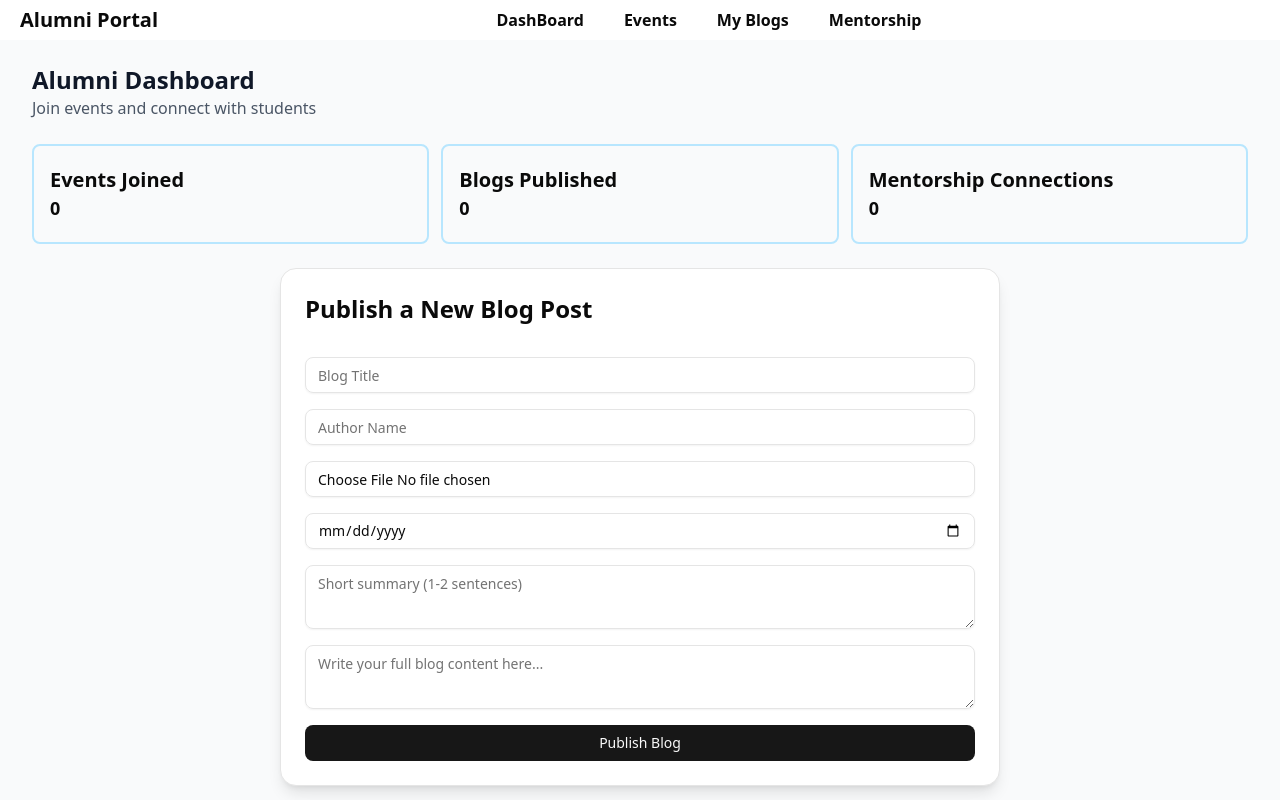
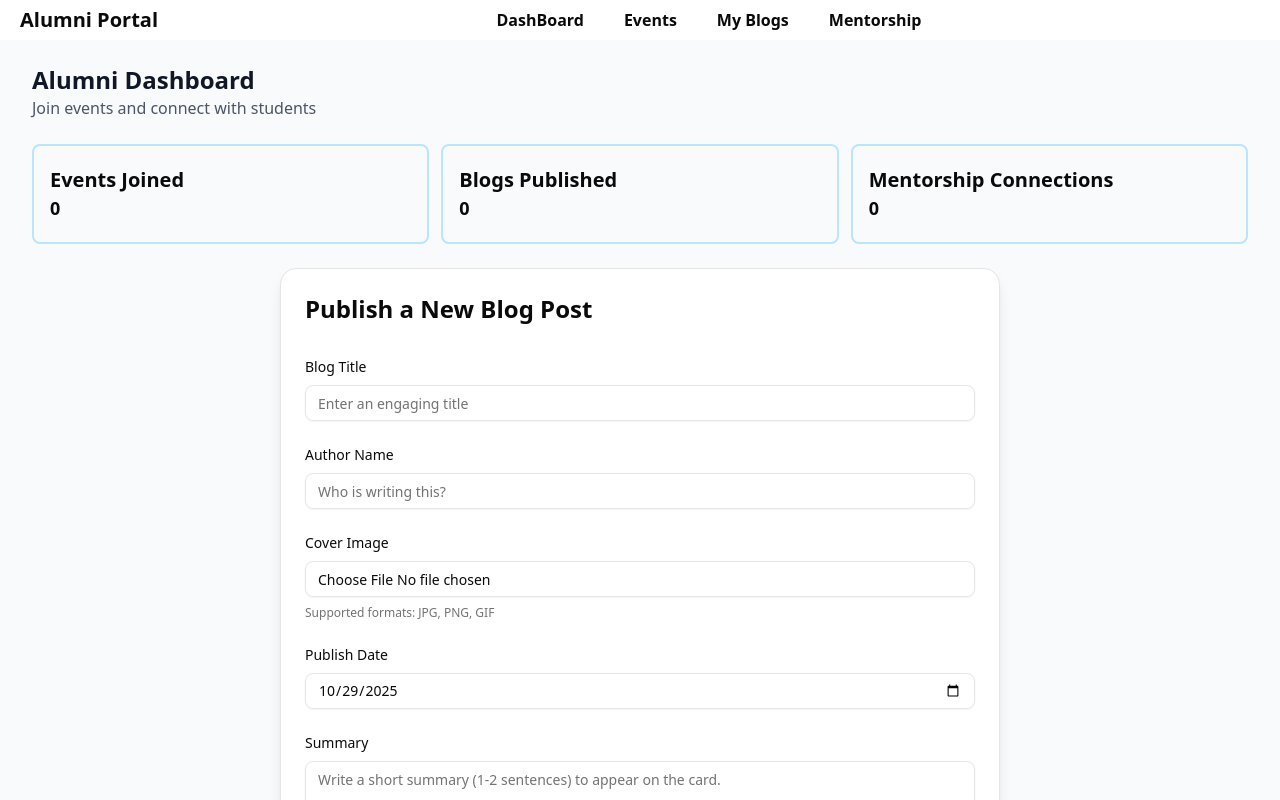
Before and after one commit to harshit9864/Alumni_MS_Client, a Next.js app: page /alumni in a window 1280 px wide. Shown: the top 800 px of the page. Built offline with nearby package versions, Linux system fonts and the light colour scheme; no server answers.

Commit message:
feat: update blog components to handle image uploads and improve form structure; change image type to File and enhance user interface with labels

```diff
--- a/src/app/components/blog.tsx
+++ b/src/app/components/blog.tsx
@@ -1,6 +1,6 @@
 import { Card, CardContent, CardHeader, CardTitle } from "@/components/ui/card";
 import { Button } from "@/components/ui/button";
-import { Calendar, User } from "lucide-react";
+import { Calendar, User, ImageOff } from "lucide-react";
 
 interface BlogPost {
   title: string;
@@ -16,7 +16,7 @@ interface BlogCardGridProps {
 
 export default function BlogCardGrid({ posts }: BlogCardGridProps) {
   return posts.length === 0 ? (
-    <h1>no blogs</h1>
+    <p className="text-black text-center">No Blogs</p>
   ) : (
     <div className="grid gap-6 sm:grid-cols-2 lg:grid-cols-3 p-6">
       {posts?.map((post, index) => (
@@ -25,11 +25,18 @@ export default function BlogCardGrid({ posts }: BlogCardGridProps) {
           key={post.title}
         >
           <div className="h-48 overflow-hidden">
-            <img
-              src={post.image ? post.image : "null"}
-              alt={post.title}
-              className="h-full w-full object-cover hover:scale-105 transition-transform duration-500"
-            />
+            {post.image ? (
+              <img
+                src={post.image}
+                alt={post.title}
+                className="h-full w-full object-cover hover:scale-105 transition-transform duration-500"
+              />
+            ) : (
+              <div className="flex flex-col items-center text-gray-400">
+                <ImageOff className="w-8 h-8 mb-2" />
+                <span className="text-xs">No Image</span>
+              </div>
+            )}
           </div>
           <CardHeader>
             <CardTitle className="text-lg font-semibold line-clamp-2">
--- a/src/app/components/blogPublish.tsx
+++ b/src/app/components/blogPublish.tsx
@@ -5,36 +5,47 @@ import { Input } from "@/components/ui/input";
 import { Textarea } from "@/components/ui/textarea";
 import { Button } from "@/components/ui/button";
 import { Card, CardContent, CardHeader, CardTitle } from "@/components/ui/card";
+import { Label } from "@/components/ui/label";
 import { useAuth } from "@clerk/nextjs";
 
-interface BlogPost {
+interface BlogPostState {
   title: string;
   authorName: string;
   date: string;
-  image: string;
+  image: File | null; // Changed from string to File object
   summary: string;
   content: string;
 }
 
 export default function BlogPublishForm() {
   const { getToken } = useAuth();
-  const [formData, setFormData] = useState<BlogPost>({
+
+  const [formData, setFormData] = useState<BlogPostState>({
     title: "",
     authorName: "",
-    date: "",
-    image: "",
+    date: new Date().toISOString().split("T")[0],
+    image: null,
     summary: "",
     content: "",
   });
 
   const [isSubmitting, setIsSubmitting] = useState(false);
-  const [submittedPost, setSubmittedPost] = useState<BlogPost | null>(null);
 
   const handleChange = (
     e: React.ChangeEvent<HTMLInputElement | HTMLTextAreaElement>
   ) => {
-    const { name, value } = e.target;
+    const { name, value, type } = e.target;
+
+    if (type === "file") {
+      // TypeScript requires a cast to HTMLInputElement to access .files
+      const fileInput = e.target as HTMLInputElement;
+      setFormData((prev) => ({
+        ...prev,
+        [name]: fileInput.files ? fileInput.files[0] : null,
+      }));
+    } else {
       setFormData((prev) => ({ ...prev, [name]: value }));
+    }
   };
 
   const handleSubmit = async (e: React.FormEvent) => {
@@ -42,33 +53,53 @@ export default function BlogPublishForm() {
     setIsSubmitting(true);
     const token = await getToken();
 
+    // 1. Create a FormData object
+    const data = new FormData();
+    data.append("title", formData.title);
+    data.append("authorName", formData.authorName);
+    data.append("date", formData.date);
+    data.append("summary", formData.summary);
+    data.append("content", formData.content);
+
+    // Only append image if one exists
+    if (formData.image) {
+      data.append("image", formData.image);
+    }
+
     try {
       const response = await fetch("http://localhost:8080/alumni/post-blog", {
         method: "POST",
         headers: {
-          "Content-Type": "application/json",
+          // IMPORTANT: Do NOT set Content-Type here.
+          // The browser sets it to multipart/form-data with the boundary automatically.
           Authorization: `Bearer ${token}`,
         },
-        body: JSON.stringify(formData),
+        body: data, // Pass the FormData object directly
       });
 
       const result = await response.json();
+
       if (!response.ok) {
         throw new Error(result.error || "something went wrong");
       }
-      console.log(result);
-    } catch (error) {
-      alert(error);
-    } finally {
-      setIsSubmitting(false);
+
+      console.log("Success:", result);
+      alert("Blog published successfully!");
+
+      // Reset form
       setFormData({
         title: "",
         authorName: "",
         date: new Date().toISOString().split("T")[0],
-        image: "",
+        image: null,
         summary: "",
         content: "",
       });
+    } catch (error) {
+      console.error(error);
+      alert("Failed to publish blog.");
+    } finally {
+      setIsSubmitting(false);
     }
   };
 
@@ -81,50 +112,100 @@ export default function BlogPublishForm() {
           </CardTitle>
         </CardHeader>
         <CardContent>
-          <form onSubmit={handleSubmit} className="space-y-4">
+          <form onSubmit={handleSubmit} className="space-y-6">
+            {/* Title */}
+            <div className="space-y-2">
+              <Label htmlFor="title" className="text-sm font-medium">
+                Blog Title
+              </Label>
               <Input
+                id="title"
                 name="title"
-              placeholder="Blog Title"
+                placeholder="Enter an engaging title"
                 value={formData.title}
                 onChange={handleChange}
                 required
               />
+            </div>
+
+            {/* Author Name */}
+            <div className="space-y-2">
+              <Label htmlFor="authorName" className="text-sm font-medium">
+                Author Name
+              </Label>
               <Input
+                id="authorName"
                 name="authorName"
-              placeholder="Author Name"
+                placeholder="Who is writing this?"
                 value={formData.authorName}
                 onChange={handleChange}
                 required
               />
+            </div>
+
+            {/* Image Upload */}
+            <div className="space-y-2">
+              <Label htmlFor="image" className="text-sm font-medium">
+                Cover Image
+              </Label>
               <Input
+                id="image"
                 type="file"
                 name="image"
-              placeholder="Add image for your blog"
-              value={formData.image}
+                accept="image/*"
                 onChange={handleChange}
+                className="cursor-pointer"
               />
+              <p className="text-xs text-muted-foreground">
+                Supported formats: JPG, PNG, GIF
+              </p>
+            </div>
+
+            {/* Date */}
+            <div className="space-y-2">
+              <Label htmlFor="date" className="text-sm font-medium">
+                Publish Date
+              </Label>
               <Input
+                id="date"
                 type="date"
                 name="date"
                 value={formData.date}
                 onChange={handleChange}
               />
+            </div>
+
+            {/* Summary */}
+            <div className="space-y-2">
+              <Label htmlFor="summary" className="text-sm font-medium">
+                Summary
+              </Label>
               <Textarea
+                id="summary"
                 name="summary"
-              placeholder="Short summary (1-2 sentences)"
+                placeholder="Write a short summary (1-2 sentences) to appear on the card."
                 value={formData.summary}
                 onChange={handleChange}
                 rows={2}
                 required
               />
+            </div>
+
+            {/* Content */}
+            <div className="space-y-2">
+              <Label htmlFor="content" className="text-sm font-medium">
+                Full Content
+              </Label>
               <Textarea
+                id="content"
                 name="content"
-              placeholder="Write your full blog content here..."
+                placeholder="Write your full blog post here..."
                 value={formData.content}
                 onChange={handleChange}
-              rows={6}
+                rows={8}
                 required
               />
+            </div>
 
             <Button type="submit" disabled={isSubmitting} className="w-full">
               {isSubmitting ? "Publishing..." : "Publish Blog"}
```
Lines whose indentation alone changed are shown as unchanged.
